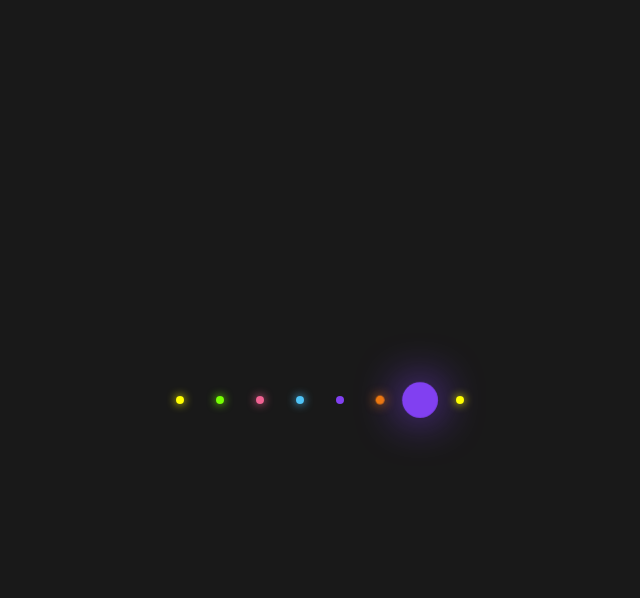
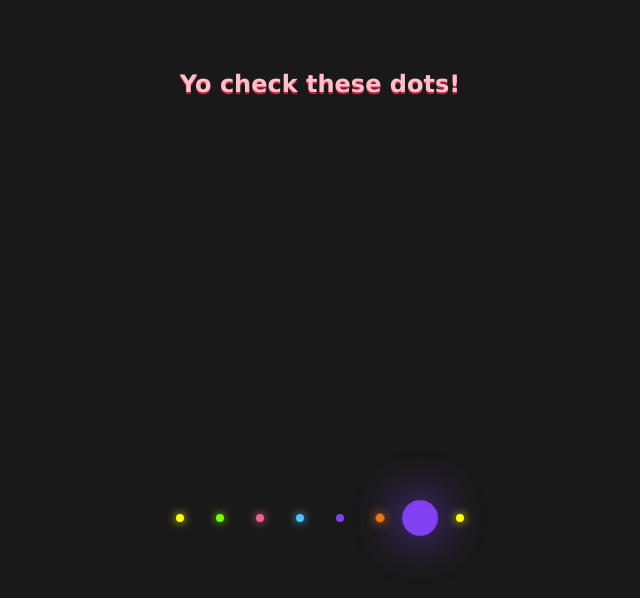
Before and after one commit to Bill1million/my-first-repo, a plain HTML site: page index.html in a window 1280 px wide. Shown: the whole page, without its empty margins (320-960 px from the left). Drawn offline with Linux system fonts and the light colour scheme.

Commit message:
added header

```diff
--- a/index.html
+++ b/index.html
@@ -7,6 +7,8 @@
   <title>Glowing Dots</title>
 </head>
 <body>
+ <div>
+  <h2>Yo check these dots!</h2>
   <ul>
     <li></li>
     <li></li>
@@ -17,5 +19,6 @@
     <li></li>
     <li></li>
   </ul>
+ </div>
 </body>
 </html>
--- a/styles.css
+++ b/styles.css
@@ -2,13 +2,14 @@ body {
   margin: 0;
   padding: 0;
   background: rgba(0, 0, 0, 0.9);
-  font-family: Arial, Helvetica, sans-serif;
+  font-family: Verdana, Geneva, Tahoma, sans-serif;
 }
 
 h2 {
   text-align: center;
-  color: white;
+  color: pink ;
   margin-top: 70px;
+text-shadow: 0px 2px rgb(187, 34, 60);
 }
 
 ul {
```
